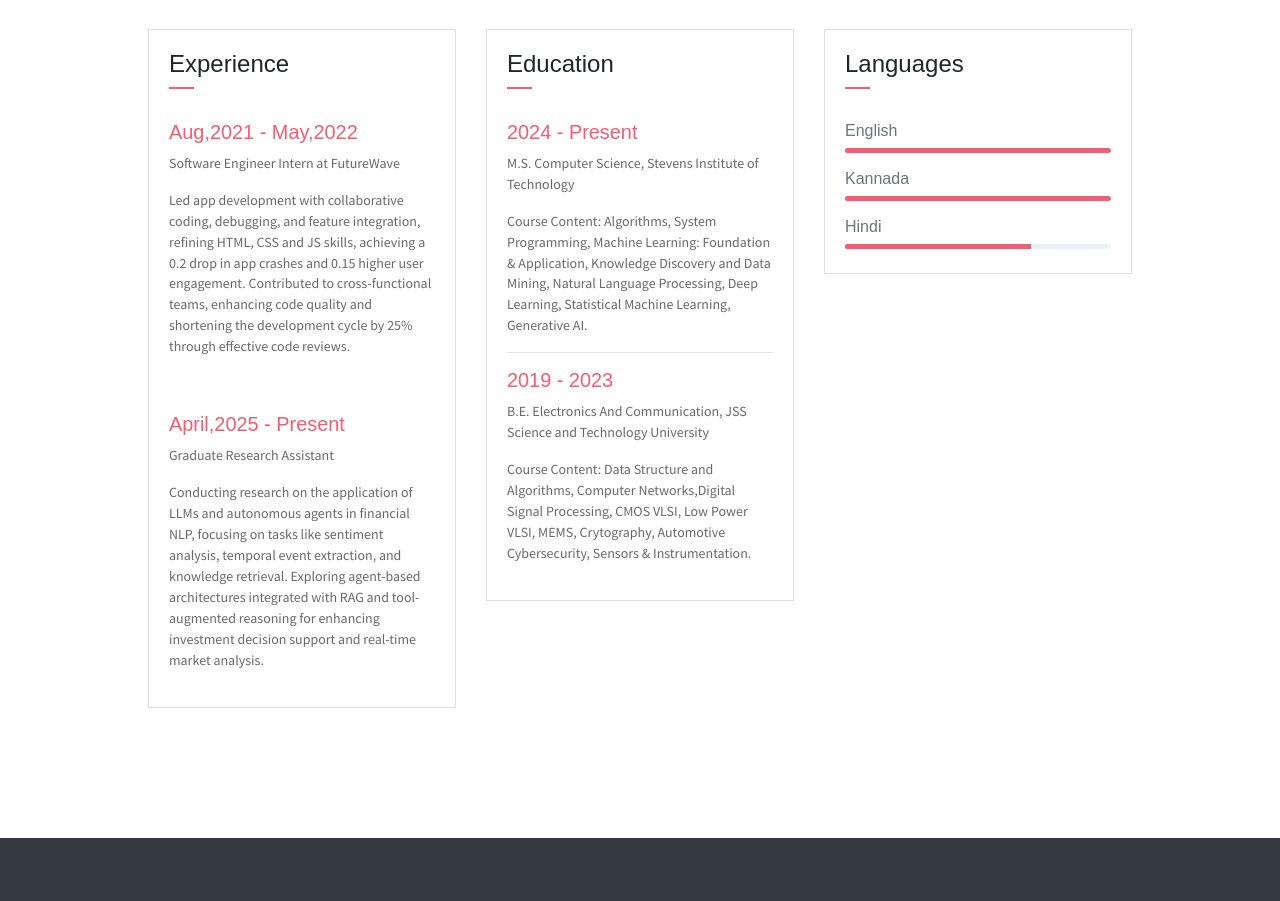
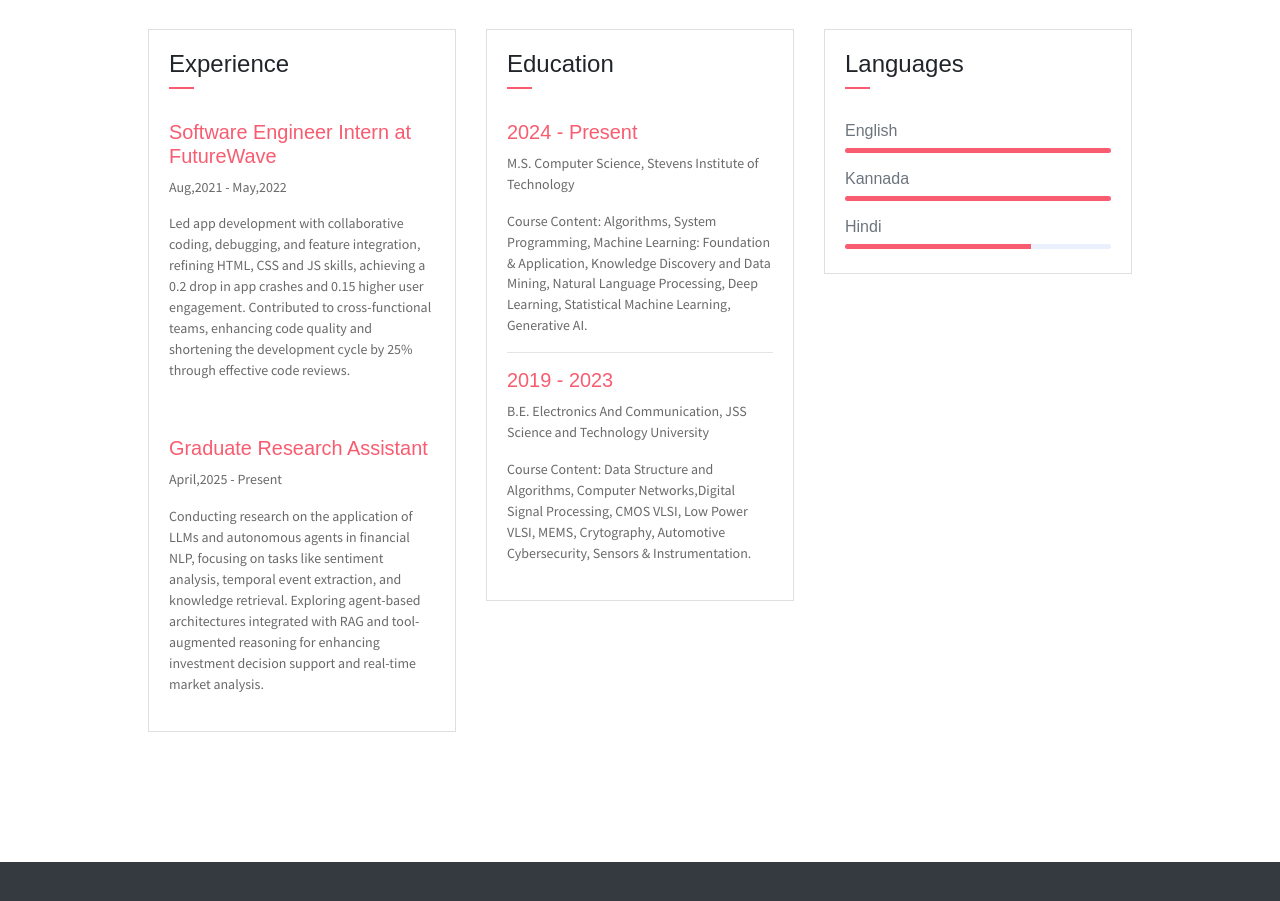
Before and after one commit to harithsya24/profile, a website: page index.html in a window 1280 px wide. Shown: the part 1500-2401 px from the top of the page. Drawn offline with Linux system fonts and the light colour scheme; some packages are replaced by stand-ins of ours.

Commit message:
Final Commit

```diff
--- a/index.html
+++ b/index.html
@@ -138,13 +138,13 @@
                             </div>
                         </div>
                         <div class="card-body">
-                            <h6 class="title text-danger">Aug,2021 - May,2022</h6>
-                            <P>Software Engineer Intern at FutureWave</P>
+                            <h6 class="title text-danger">Software Engineer Intern at FutureWave</h6>
+                            <P>Aug,2021 - May,2022</P>
                             <P class="subtitle">Led app development with collaborative coding, debugging, and feature integration, refining HTML, CSS and  JS skills, achieving a 0.2 drop in app crashes and 0.15 higher user engagement. Contributed to cross-functional teams, enhancing code quality and shortening the development cycle by 25% through effective code reviews.</P>
                         </div>
                         <div class="card-body">
-                            <h6 class="title text-danger">April,2025 - Present</h6>
-                            <P>Graduate Research Assistant</P>
+                            <h6 class="title text-danger">Graduate Research Assistant</h6>
+                            <P>April,2025 - Present</P>
                             <P class="subtitle">Conducting research on the application of LLMs and autonomous agents in financial NLP, focusing on tasks like sentiment analysis, temporal event extraction, and knowledge retrieval. Exploring agent-based architectures integrated with RAG and tool-augmented reasoning for enhancing investment decision support and real-time market analysis.</P>
                         </div>
                     </div>
```
